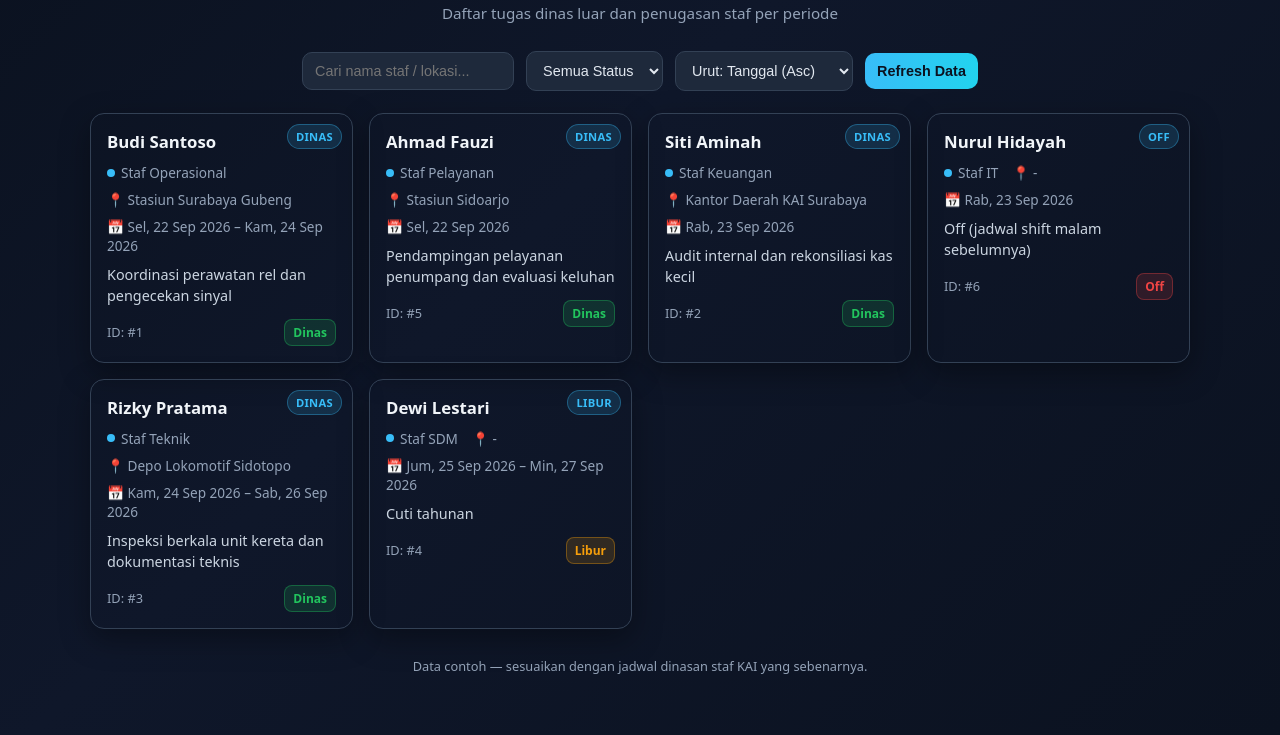
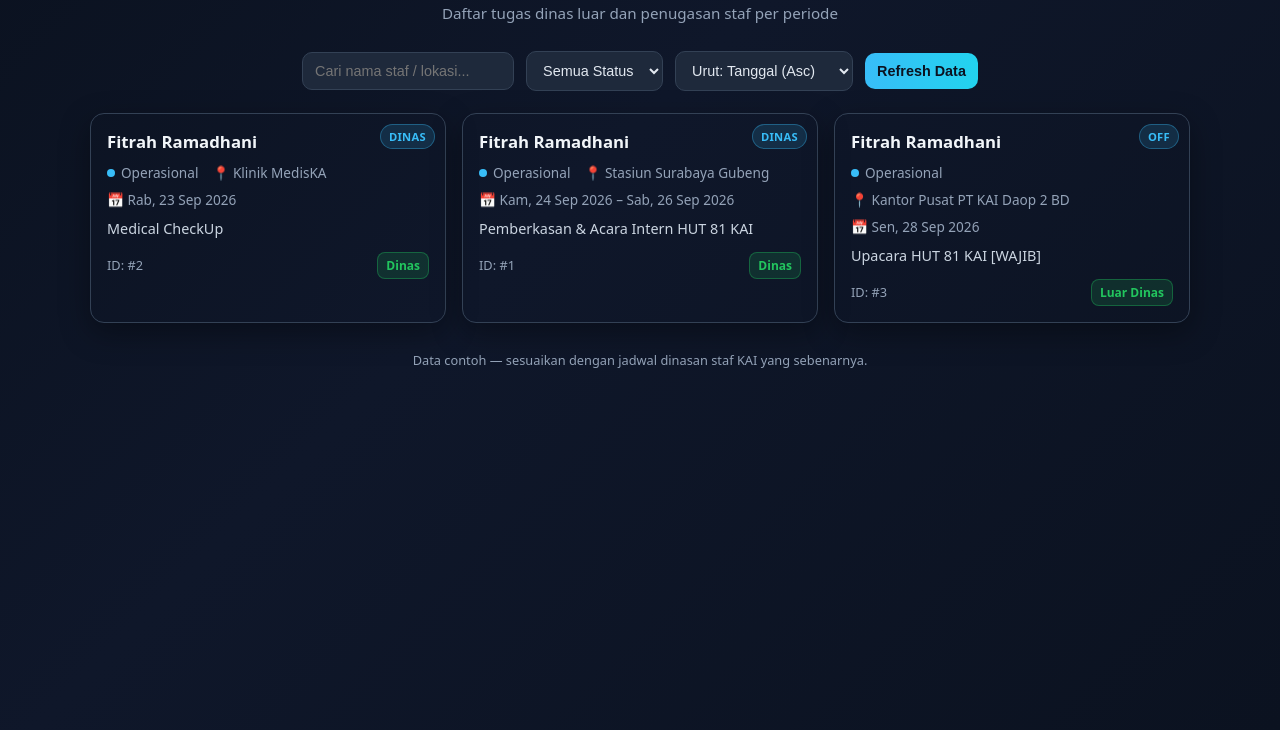
Before and after one commit to cloudschio/Dinasan, a plain HTML site: page index.html in a window 1280 px wide. Shown: the part 70-805 px from the top of the page. Drawn offline with Linux system fonts and the light colour scheme.

Commit message:
Update index.html

```diff
--- a/index.html
+++ b/index.html
@@ -267,64 +267,34 @@
     const jadwalData = [
       {
         id: 1,
-        nama: "Budi Santoso",
-        jabatan: "Staf Operasional",
+        nama: "Fitrah Ramadhani",
+        jabatan: "Operasional",
         lokasi: "Stasiun Surabaya Gubeng",
-        tanggalMulai: "2026-09-22",
-        tanggalSelesai: "2026-09-24",
-        keterangan: "Koordinasi perawatan rel dan pengecekan sinyal",
+        tanggalMulai: "2026-09-24",
+        tanggalSelesai: "2026-09-26",
+        keterangan: "Pemberkasan & Acara Intern HUT 81 KAI",
         status: "Dinas" // Dinas | Libur | Off
       },
       {
         id: 2,
-        nama: "Siti Aminah",
-        jabatan: "Staf Keuangan",
-        lokasi: "Kantor Daerah KAI Surabaya",
+        nama: "Fitrah Ramadhani",
+        jabatan: "Operasional",
+        lokasi: "Klinik MedisKA",
         tanggalMulai: "2026-09-23",
         tanggalSelesai: "2026-09-23",
-        keterangan: "Audit internal dan rekonsiliasi kas kecil",
+        keterangan: "Medical CheckUp",
         status: "Dinas"
       },
       {
         id: 3,
-        nama: "Rizky Pratama",
-        jabatan: "Staf Teknik",
-        lokasi: "Depo Lokomotif Sidotopo",
-        tanggalMulai: "2026-09-24",
-        tanggalSelesai: "2026-09-26",
-        keterangan: "Inspeksi berkala unit kereta dan dokumentasi teknis",
-        status: "Dinas"
+        nama: "Fitrah Ramadhani",
+        jabatan: "Operasional",
+        lokasi: "Kantor Pusat PT KAI Daop 2 BD",
+        tanggalMulai: "2026-09-28",
+        tanggalSelesai: "2026-09-28",
+        keterangan: "Upacara HUT 81 KAI [WAJIB]",
+        status: "Luar Dinas"
       },
-      {
-        id: 4,
-        nama: "Dewi Lestari",
-        jabatan: "Staf SDM",
-        lokasi: "-",
-        tanggalMulai: "2026-09-25",
-        tanggalSelesai: "2026-09-27",
-        keterangan: "Cuti tahunan",
-        status: "Libur"
-      },
-      {
-        id: 5,
-        nama: "Ahmad Fauzi",
-        jabatan: "Staf Pelayanan",
-        lokasi: "Stasiun Sidoarjo",
-        tanggalMulai: "2026-09-22",
-        tanggalSelesai: "2026-09-22",
-        keterangan: "Pendampingan pelayanan penumpang dan evaluasi keluhan",
-        status: "Dinas"
-      },
-      {
-        id: 6,
-        nama: "Nurul Hidayah",
-        jabatan: "Staf IT",
-        lokasi: "-",
-        tanggalMulai: "2026-09-23",
-        tanggalSelesai: "2026-09-23",
-        keterangan: "Off (jadwal shift malam sebelumnya)",
-        status: "Off"
-      }
     ];
 
     // ===== RENDER & FILTER =====
```
